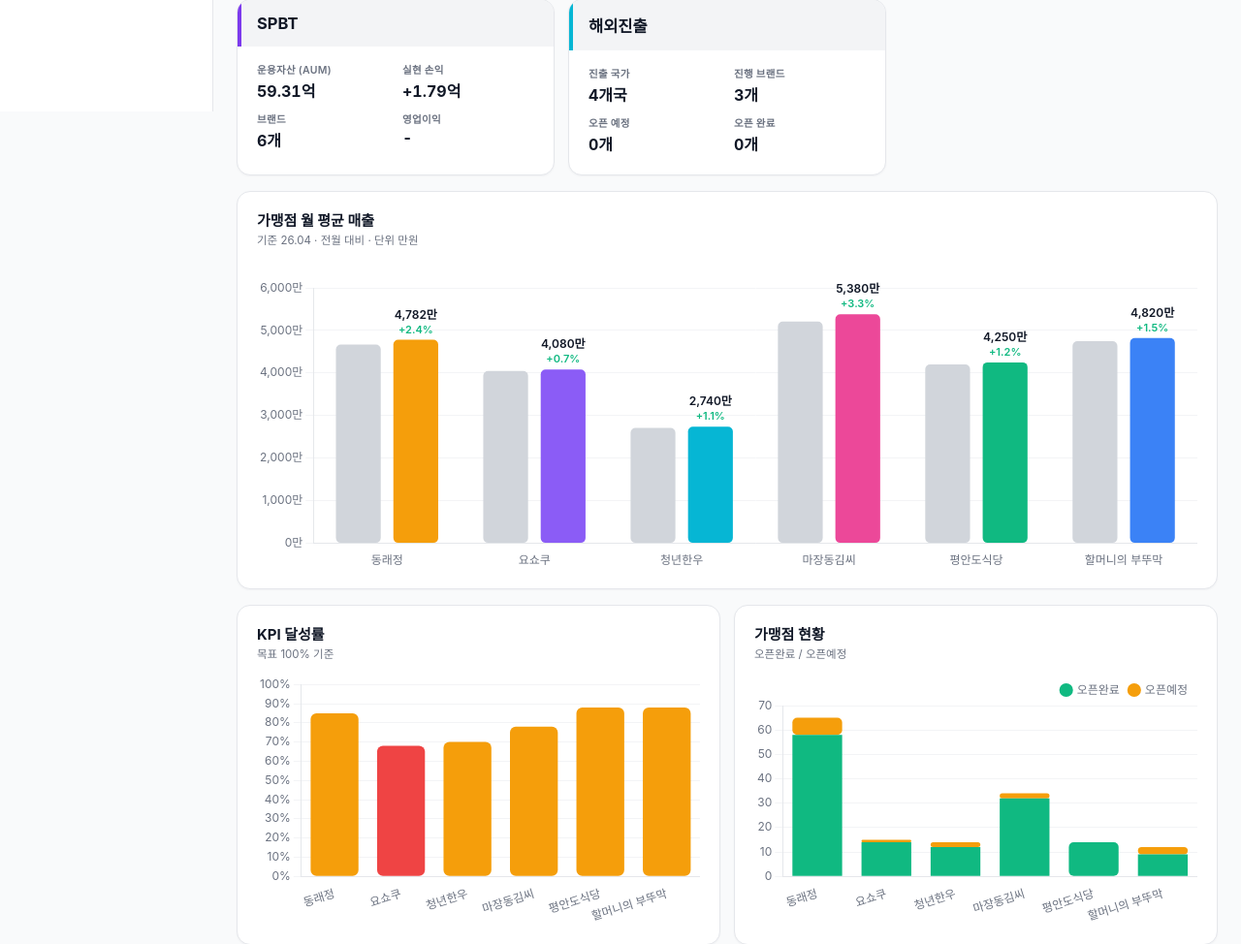
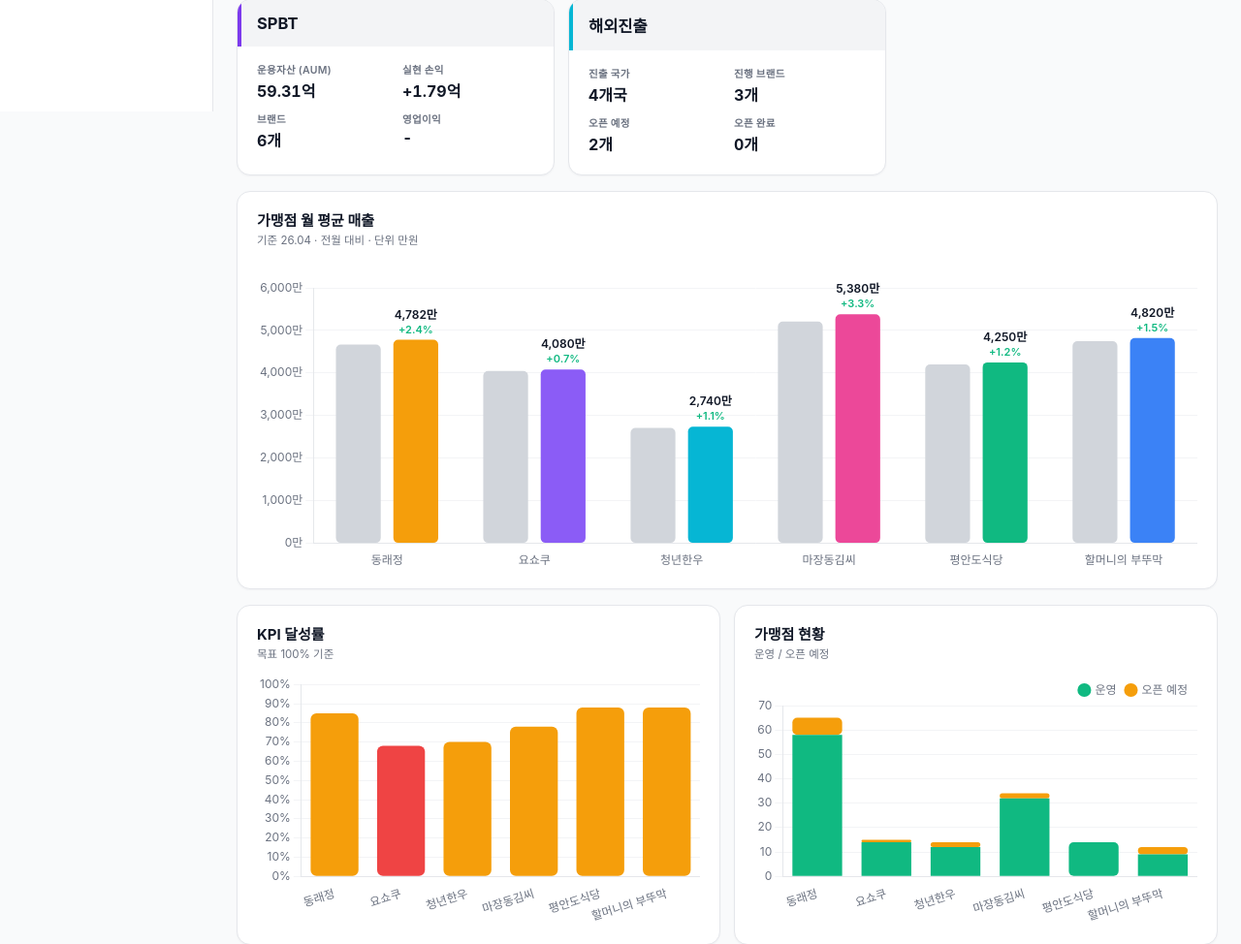
Before and after one commit to dasoooni/spbt_brand, a Flask app: page / in a window 1280 px wide. Shown: the part 648-1622 px from the top of the page at 97% size. Run offline with Flask 3, Linux system fonts and the light colour scheme.

Commit message:
fix: 해외진출 오픈예정 2개 + 가맹점 현황 라벨 운영/오픈예정으로 변경

```diff
--- a/app.py
+++ b/app.py
@@ -671,7 +671,7 @@ SPECIAL_CARDS = [
         "stats": [
             {"label": "진출 국가",   "value": "4개국"},
             {"label": "진행 브랜드", "value": "3개"},
-            {"label": "오픈 예정",   "value": "0개"},
+            {"label": "오픈 예정",   "value": "2개"},
             {"label": "오픈 완료",   "value": "0개"},
         ],
         "click_action": "modal",
--- a/static/script.js
+++ b/static/script.js
@@ -374,8 +374,8 @@ async function loadPortfolio(data) {
         data: {
             labels: d.chart_pipeline.map(b => b.name),
             datasets: [
-                { label: '오픈완료', data: d.chart_pipeline.map(b => b.opened),  backgroundColor: C.green,  borderRadius: 5, borderSkipped: false, stack: 'p' },
-                { label: '오픈예정', data: d.chart_pipeline.map(b => b.opening), backgroundColor: C.orange, borderRadius: 5, borderSkipped: false, stack: 'p' },
+                { label: '운영',      data: d.chart_pipeline.map(b => b.opened),  backgroundColor: C.green,  borderRadius: 5, borderSkipped: false, stack: 'p' },
+                { label: '오픈 예정', data: d.chart_pipeline.map(b => b.opening), backgroundColor: C.orange, borderRadius: 5, borderSkipped: false, stack: 'p' },
             ],
         },
         options: {
--- a/templates/index.html
+++ b/templates/index.html
@@ -4,7 +4,7 @@
     <meta charset="UTF-8" />
     <meta name="viewport" content="width=device-width, initial-scale=1.0" />
     <title>SPBT 운영 관리 · 멀티 브랜드 대시보드</title>
-    <link rel="stylesheet" href="{{ url_for('static', filename='style.css') }}?v=20260515j" />
+    <link rel="stylesheet" href="{{ url_for('static', filename='style.css') }}?v=20260515k" />
     <script src="https://cdn.jsdelivr.net/npm/chart.js@4.4.1/dist/chart.umd.min.js"></script>
 </head>
 <body>
@@ -70,7 +70,7 @@
                         <div class="chart-header">
                             <div>
                                 <h3>가맹점 현황</h3>
-                                <span class="chart-sub">오픈완료 / 오픈예정</span>
+                                <span class="chart-sub">운영 / 오픈 예정</span>
                             </div>
                         </div>
                         <div class="chart-body"><canvas id="pipelineChart"></canvas></div>
@@ -216,6 +216,6 @@
         </div>
     </div>
 
-    <script src="{{ url_for('static', filename='script.js') }}?v=20260515j"></script>
+    <script src="{{ url_for('static', filename='script.js') }}?v=20260515k"></script>
 </body>
 </html>
```
